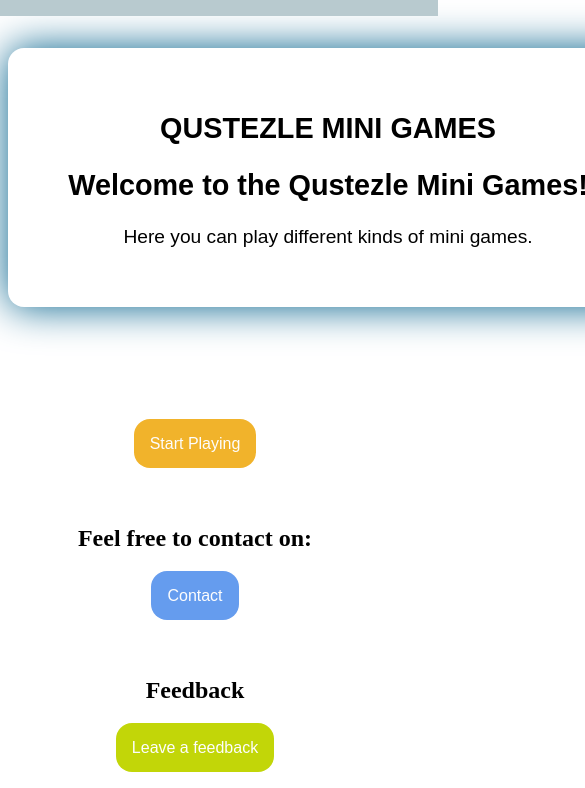
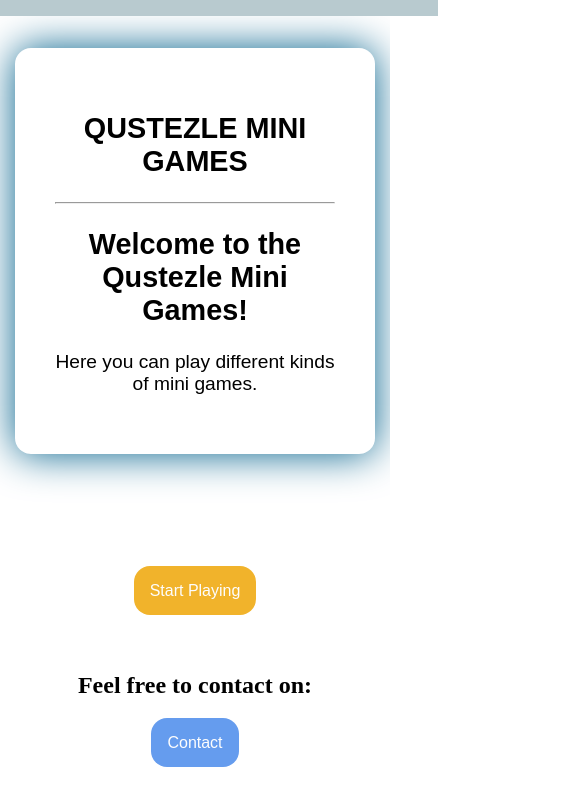
Before and after one commit to Colourful1010/chingu-solo-project, a plain HTML site: page Home/home.html in a window 390 px wide. Shown: the part 56-844 px from the top of the page, 585 px wide, since content can reach past the window. Drawn offline with Linux system fonts and the light colour scheme.

Commit message:
Home page modified and its responsive is done

```diff
--- a/Home/home.html
+++ b/Home/home.html
@@ -32,9 +32,12 @@
         </nav>
     </header>
 
-    <main id="all">
+
+
+    <main>
         <section id="head">
             <h1 id="head-text">QUSTEZLE MINI GAMES</h1>
+            <hr>
             <h2>Welcome to the Qustezle Mini Games!</h2>
             <p>Here you can play different kinds of mini games.</p>
         </section>
--- a/Home/style.css
+++ b/Home/style.css
@@ -48,3 +48,10 @@
     background-color: rgb(155, 172, 6);
     box-shadow: 0px 0px 0px 5px rgb(185, 190, 35);
 }
+
+
+@media (max-width: 665px){
+    #head{
+        width: 75%;
+    }
+}
```
